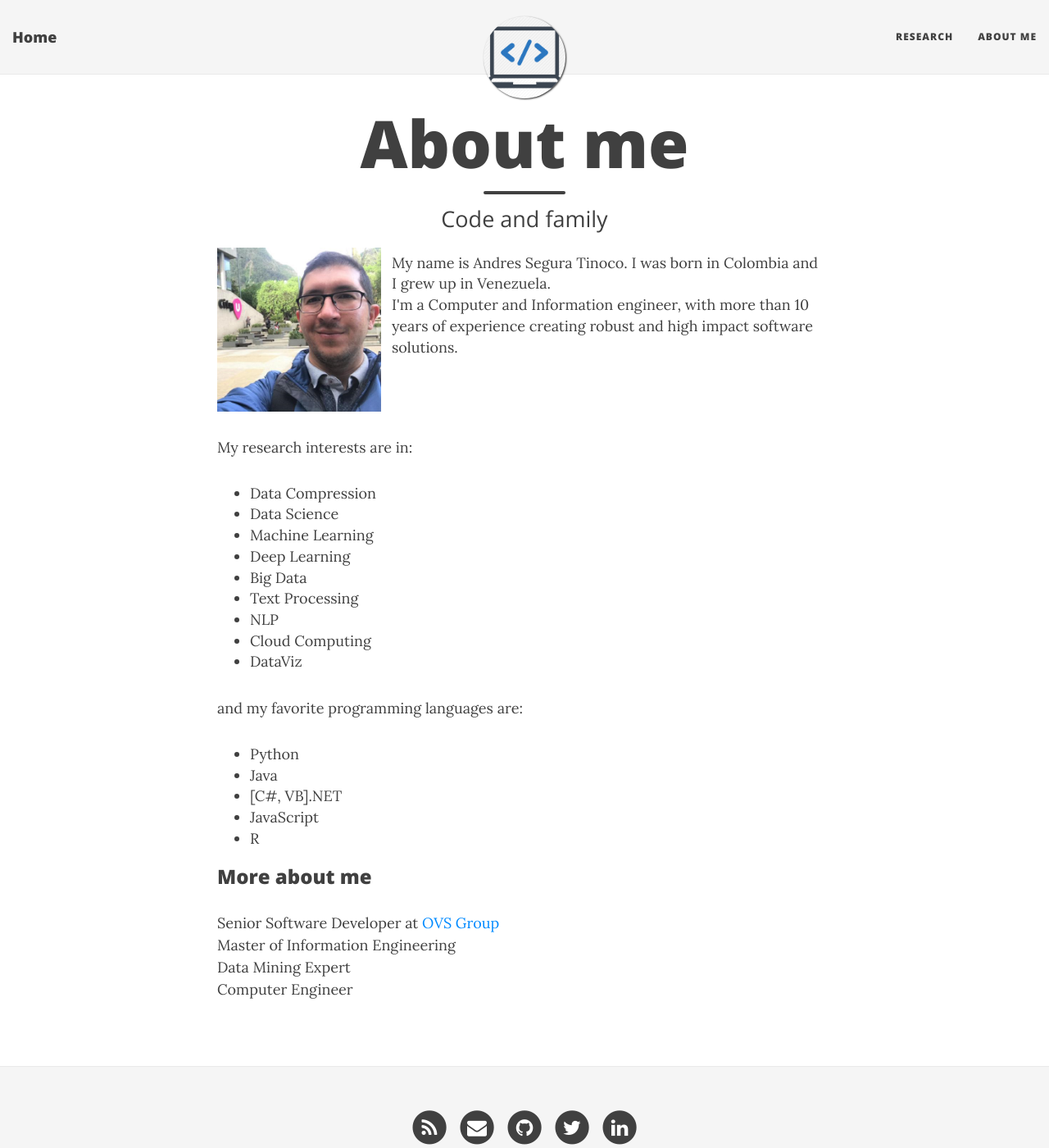
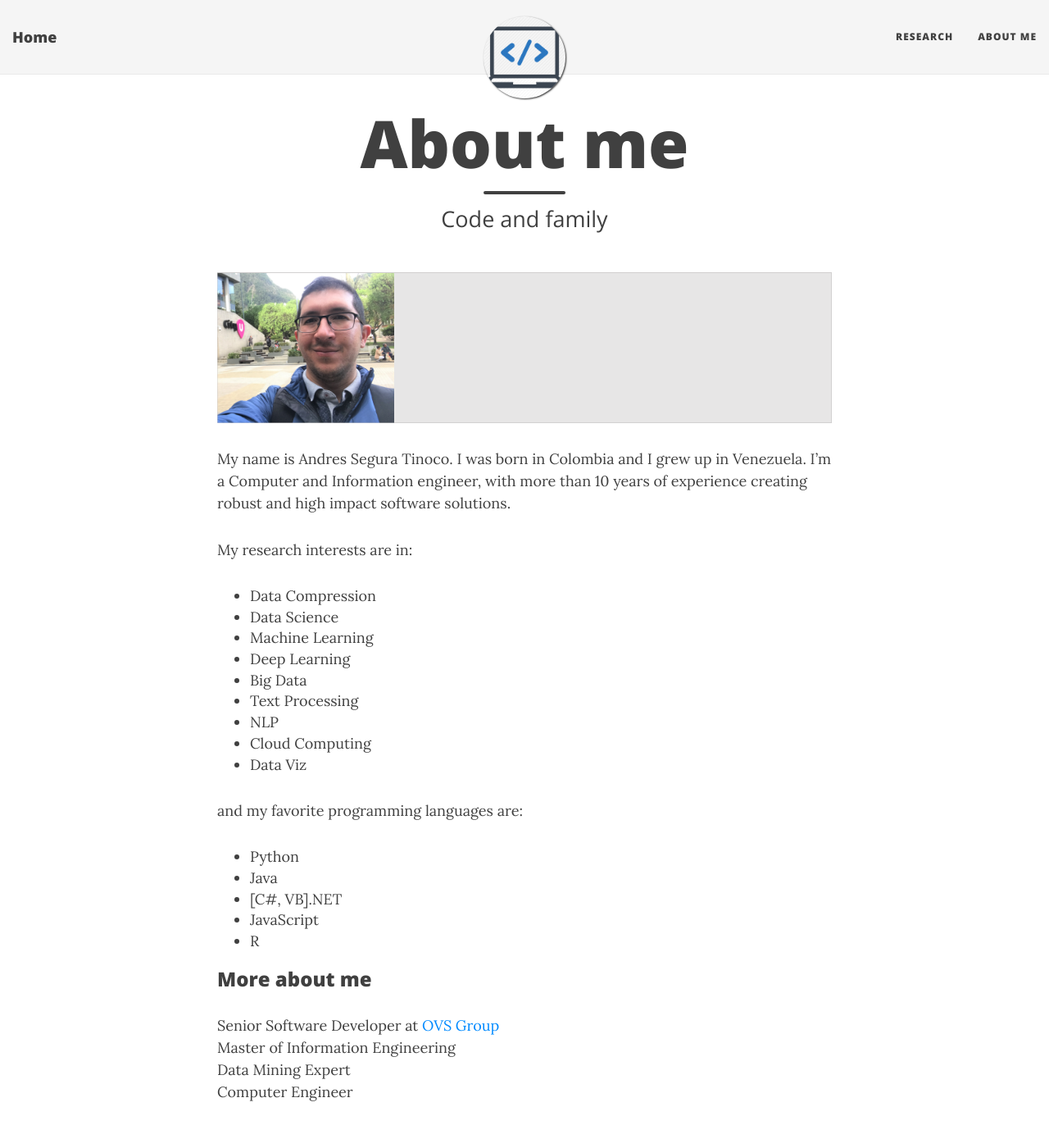
Before and after one commit to ansegura7/ansegura7.github.io, a Jekyll site: the page built from aboutme.md, in a window 1280 px wide and 1400 px high. Shown: the whole window at 82% size. Built offline with Jekyll 4.4.1, drawn with Linux system fonts in a browser that asks for light colours; nearby versions of some CDN libraries.

Commit message:
Update AboutMe
Added new personal image.

```diff
--- a/aboutme.md
+++ b/aboutme.md
@@ -4,12 +4,9 @@ title: About me
 subtitle: Code and family
 ---
 
-<table>
-	<tr style="border:none;">
-		<td style="border:none; padding:0px" width="200"><img alt="Andres Segura Tinoco image" src="https://raw.githubusercontent.com/ansegura7/ansegura7.github.io/master/img/avatar-icon-ast.png"></td>
-		<td style="border:none; vertical-align:top;">My name is Andres Segura Tinoco. I was born in Colombia and I grew up in Venezuela.<br/>I'm a Computer and Information engineer, with more than 10 years of experience creating robust and high impact software solutions.</td>
-	</tr>
-</table>
+<img width="100%" alt="Andres Segura Tinoco image" src="https://raw.githubusercontent.com/ansegura7/ansegura7.github.io/master/img/avatar-wide-icon-ast.png">
+
+My name is Andres Segura Tinoco. I was born in Colombia and I grew up in Venezuela. I'm a Computer and Information engineer, with more than 10 years of experience creating robust and high impact software solutions.
 
 My research interests are in:
 - Data Compression
@@ -20,7 +17,7 @@ My research interests are in:
 - Text Processing
 - NLP
 - Cloud Computing
-- DataViz
+- Data Viz
 
 and my favorite programming languages are:
 - Python
```
